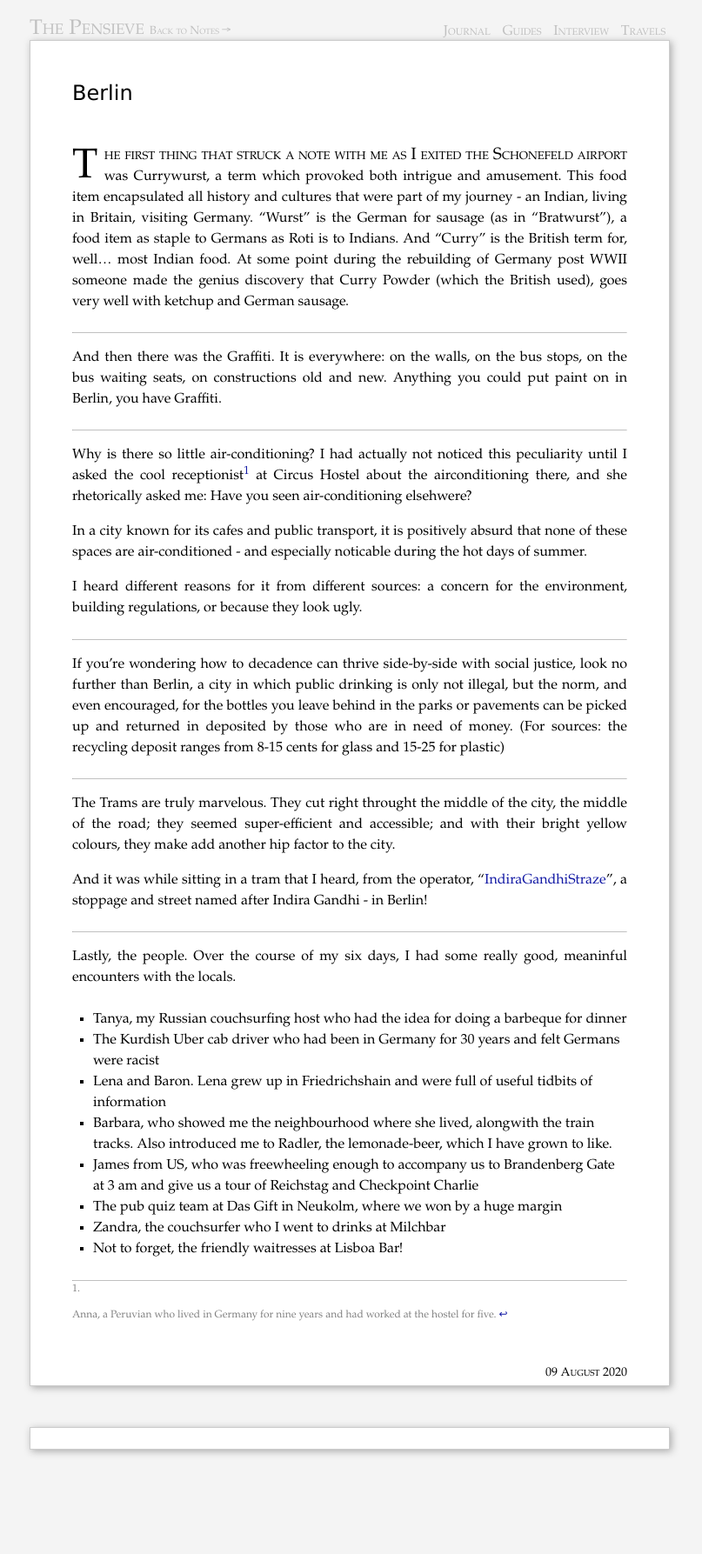
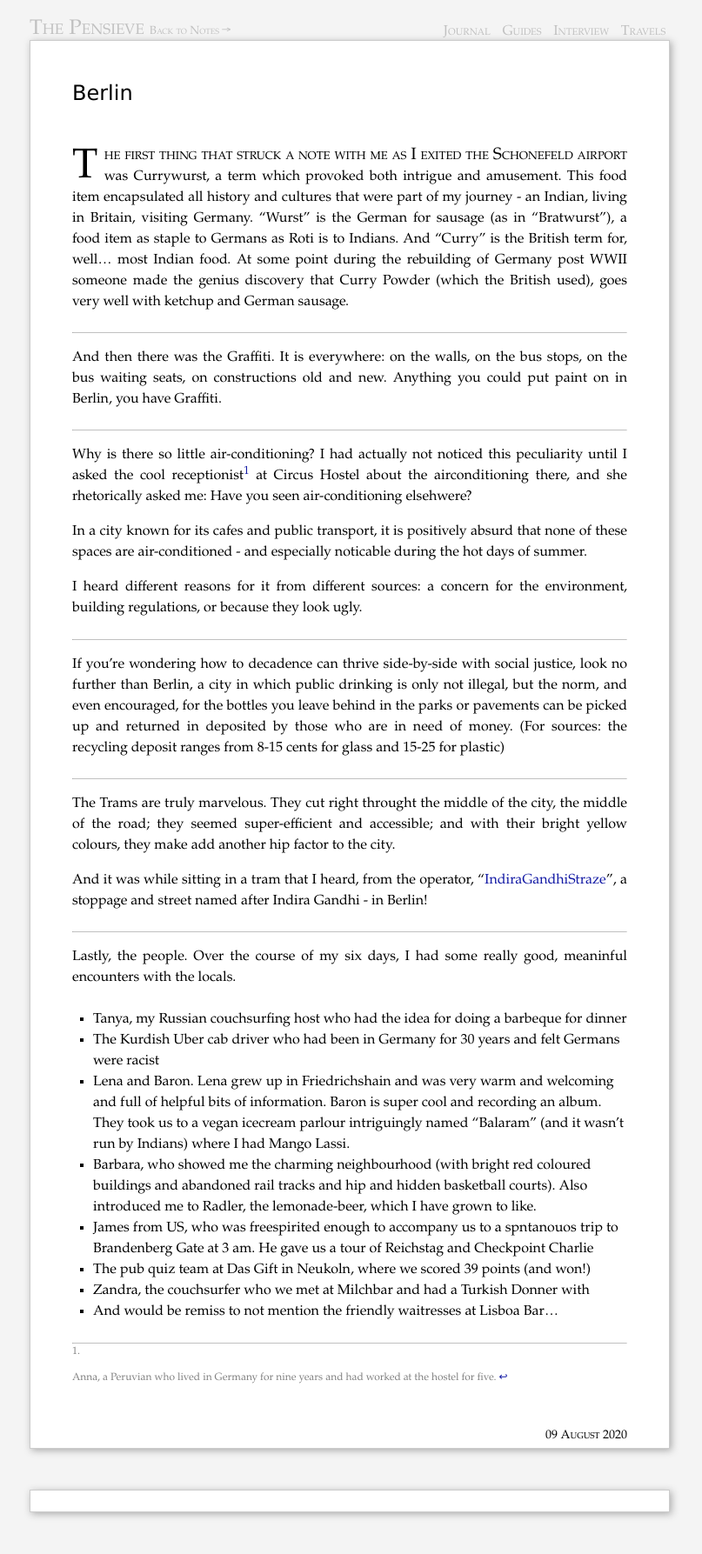
Before and after one commit to piyushahuja/piyushahuja.github.io, a Jekyll site: the page built from _posts/travel/2020-09-09-berlin.md, in a window 1280 px wide. Shown: the whole page at 87% size, without its empty margins (238-1045 px from the left). Built offline with Jekyll 4.4.1, drawn with Linux system fonts in a browser that asks for light colours; comment, search, counter and statistics services are not loaded; before the commit the page ends 1715 px from its top, so only the background shows below that.

Commit message:
auto deployed

```diff
--- a/_posts/travel/2020-09-09-berlin.md
+++ b/_posts/travel/2020-09-09-berlin.md
@@ -49,12 +49,12 @@ Lastly, the people. Over the course of my six days, I had some really good, mean
 
 - Tanya, my Russian couchsurfing host who had the idea for doing a barbeque for dinner
 - The Kurdish Uber cab driver who had been in Germany for 30 years and felt Germans were racist
-- Lena and Baron. Lena grew up in Friedrichshain and were full of useful tidbits of information
-- Barbara, who showed me the neighbourhood where she lived, alongwith the train tracks. Also introduced me to Radler, the lemonade-beer, which I have grown to like.
-- James from US, who was freewheeling enough to accompany us to Brandenberg Gate at 3 am and give us a tour of Reichstag and Checkpoint Charlie
-- The pub quiz team at Das Gift in Neukolm, where we won by a huge margin
-- Zandra, the couchsurfer who I went to drinks at Milchbar
-- Not to forget, the friendly waitresses at Lisboa Bar!
+- Lena and Baron. Lena grew up in Friedrichshain and was very warm and welcoming and full of helpful bits of information. Baron is super cool and recording an album. They took us to a vegan icecream parlour intriguingly named "Balaram" (and it wasn't run by Indians) where I had Mango Lassi.
+- Barbara, who showed me the charming neighbourhood (with bright red coloured buildings and abandoned rail tracks and hip and hidden basketball courts). Also introduced me to Radler, the lemonade-beer, which I have grown to like.
+- James from US, who was freespirited enough to accompany us to a spntanouos trip to Brandenberg Gate at 3 am. He gave us a tour of Reichstag and Checkpoint Charlie
+- The pub quiz team at Das Gift in Neukoln, where we scored 39 points (and won!)
+- Zandra, the couchsurfer who we met at Milchbar and had a Turkish Donner with
+- And would be remiss to not mention the friendly waitresses at Lisboa Bar...
 
 
 ----
```
